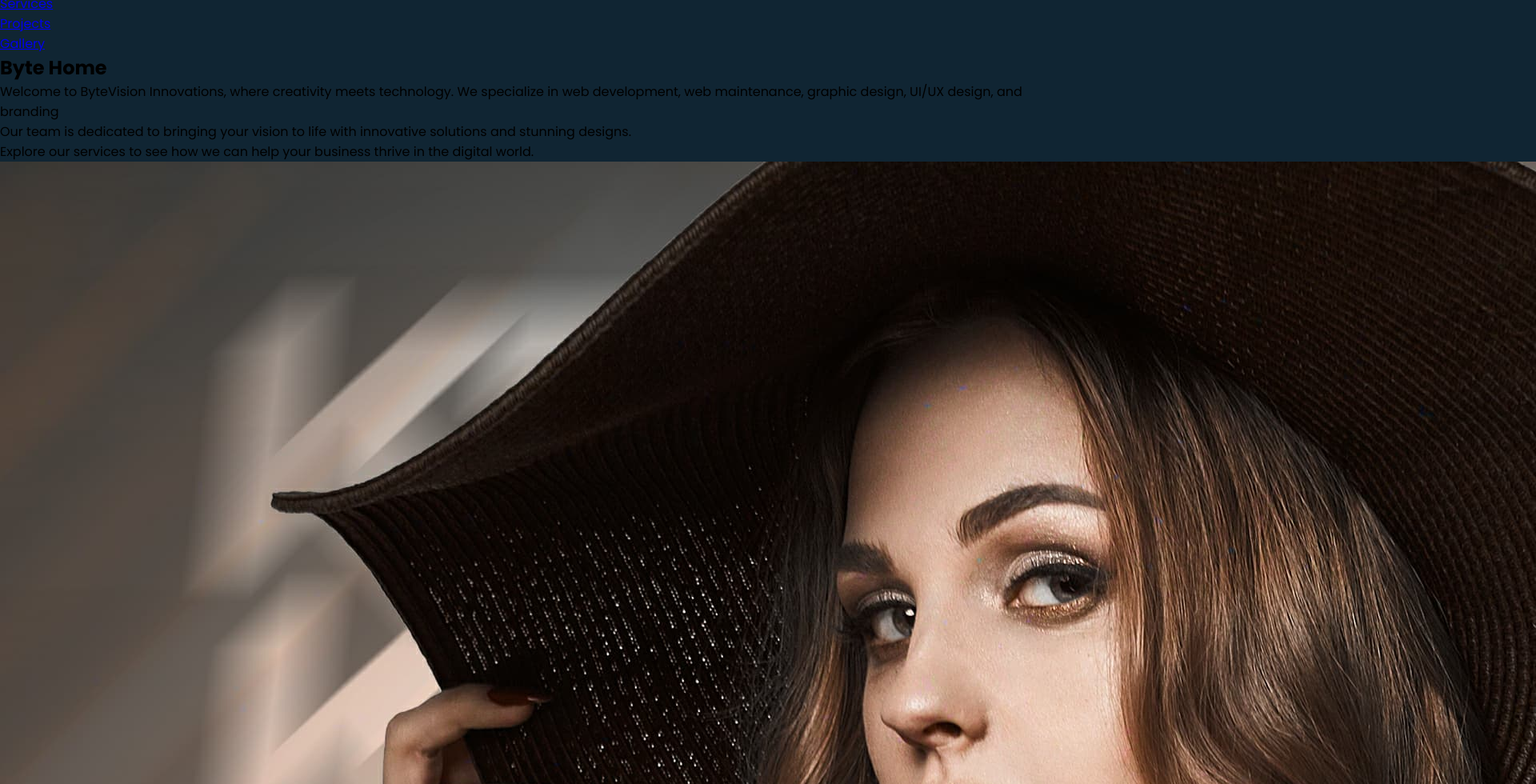
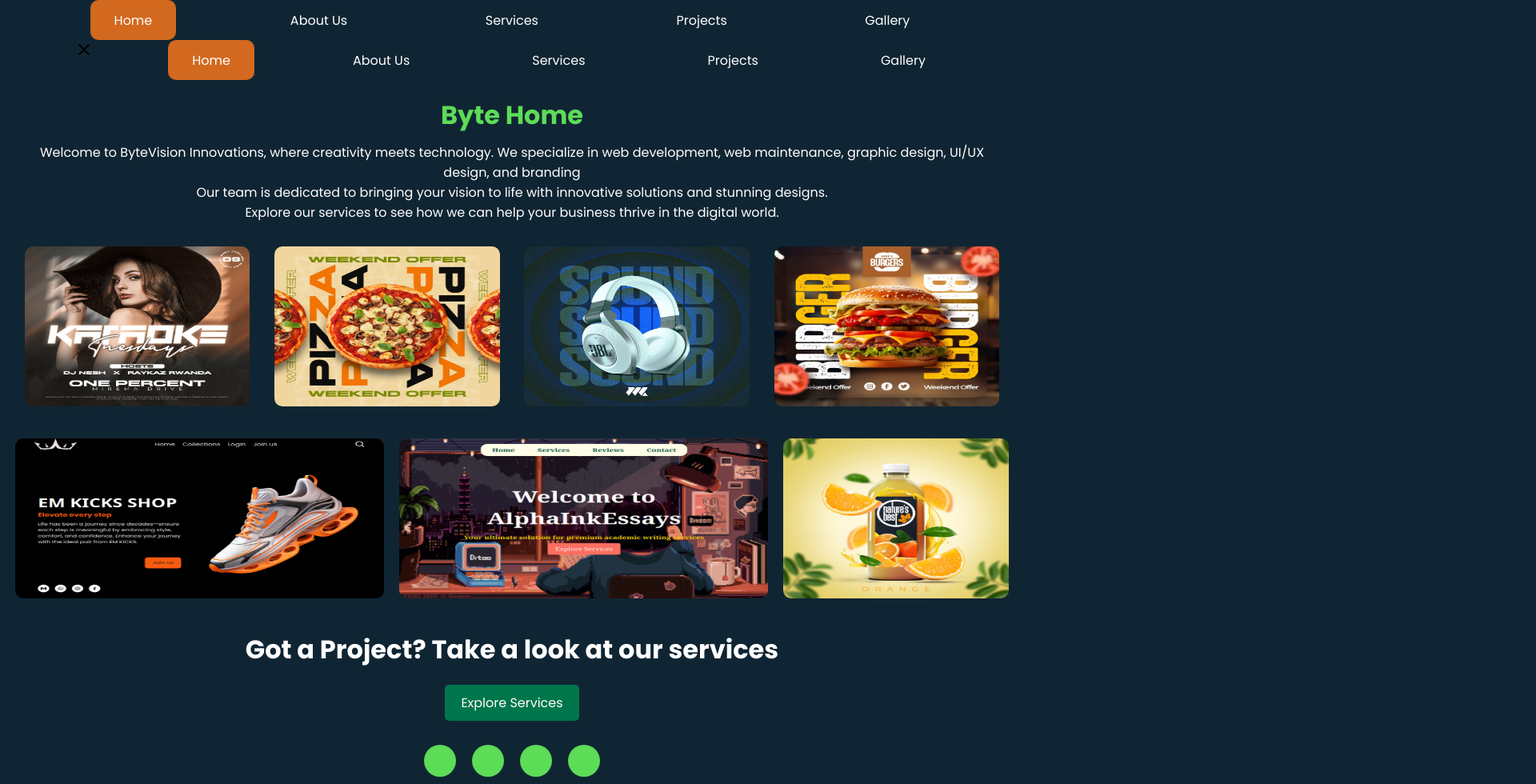
Before and after one commit to Emogy-reunion/portfolio-website, a Next.js app: page / in a window 1280 px wide. Shown: the part 320-1300 px from the top of the page at 80% size, 1920 px wide, since content can reach past the window. Built offline with nearby package versions, Linux system fonts and the light colour scheme.

Commit message:
minor changes

```diff
--- a/components/Cta.jsx
+++ b/components/Cta.jsx
@@ -1,29 +1,29 @@
 import React from 'react';
-import './Cta.module.css';
+import styles from './Cta.module.css';
 import Link from 'next/link';
 
 const CallAction = () => {
 	return (
-		<section className='cta'>
+		<section className={styles.cta}>
 			<h2>Got a Project? Take a look at our services</h2>
 
-			<div className='cta-text'>
-				<Link href='/services' className="btn">Explore Services</Link>
+			<div className={styles['cta-text']}>
+				<Link href='/services' className={styles["btn"]}>Explore Services</Link>
 
 
 			</div>
 
-			<div className='social-icons'>
-        			<a href="https://www.instagram.com" target="_blank" className="social-icon"><i className='bx bxl-instagram'></i></a>
+			<div className={styles['social-icons']}>
+        			<a href="https://www.instagram.com" target="_blank" className={styles["social-icon"]}><i className='bx bxl-instagram'></i></a>
 
-				<a href="https://www.linkedin.com" target="_blank" className="social-icon"><i className='bx bxl-linkedin'></i></a>
+				<a href="https://www.linkedin.com" target="_blank" className={styles["social-icon"]}><i className='bx bxl-linkedin'></i></a>
 
-				<a href="https://wa.me/254790425403" target="_blank" className="social-icon"><i className="bx bxl-whatsapp"></i></a>
+				<a href="https://wa.me/254790425403" target="_blank" className={styles["social-icon"]}><i className="bx bxl-whatsapp"></i></a>
 
-        			<a href="mailto:info.bytevision@gmail.com" target="_blank" className="social-icon"><i className="bx bxl-gmail"></i></a>
+        			<a href="mailto:info.bytevision@gmail.com" target="_blank" className={styles["social-icon"]}><i className="bx bxl-gmail"></i></a>
     			</div>
 
-			<div className="social">
+			<div className={styles.social}>
 				<a href="https://wa.me/254790425403" target="_blank">Let's Chat</a>
 			</div>
 		</section>
--- a/components/Header.jsx
+++ b/components/Header.jsx
@@ -1,10 +1,10 @@
 import React from 'react';
-import './Header.module.css'
+import styles from './Header.module.css';
 
 const Header = () => {
 	return (
-		<header className='logo-header'>
-			<div className='logo'>
+		<header className={styles['logo-header']}>
+			<div className={styles.logo}>
 				<img
 					src="/images/bytevision.png"
 					alt="bytevision logo"
--- a/components/Header.module.css
+++ b/components/Header.module.css
@@ -8,7 +8,7 @@
 	display: flex;
 	align-items: center;
 	justify-content: center;
-	background-image: url("/public/images/body.jpeg");
+	background-image: url("/images/body.jpeg");
         background-repeat: no-repeat;
         background-size: 100% 100%;
         background-position: center;
--- a/components/Homesample.jsx
+++ b/components/Homesample.jsx
@@ -1,39 +1,39 @@
 import React from 'react';
-import './Homesample.module.css';
+import styles from './Homesample.module.css';
 
 const HomeSample = () => {
 	return (
-		<section id='container'>
+		<section id={styles.container}>
 
-			<div className='sample-container'>
-				<div className='samples'>
+			<div className={styles['sample-container']}>
+				<div className={styles['samples']}>
 					<img src='/images/sample1.jpeg' alt='graphic design' />
 				</div>
 
-				<div className='samples'>
+				<div className={styles['samples']}>
                                         <img src='/images/sample2.jpeg' alt='graphic design' />
                                 </div>
 
-				<div className='samples'>
+				<div className={styles['samples']}>
                                         <img src='/images/sample3.jpeg' alt='graphic design' />
                                 </div>
 
-				<div className='samples'>
+				<div className={styles['samples']}>
                                         <img src='/images/sample4.jpeg' alt='graphic design' />
                                 </div>
 			</div>
 
-			<div className='sample-container'>
-				<div className='web'>
+			<div className={styles['sample-container']}>
+				<div className={styles.web}>
 					<img src='/images/em.png' alt='web development' />
 				</div>
 
-				<div className='web'>
+				<div className={styles.web}>
 					<img src='/images/web.jpeg' alt="web maintenance" />
 
 				</div>
 
-				<div className='samples hide-sample'>
+				<div className={`${styles.samples} ${styles['hide-sample']}`}>
                                         <img src='/images/sample7.jpeg' alt='graphic design' />
 
                                 </div>
--- a/components/Hometext.jsx
+++ b/components/Hometext.jsx
@@ -1,12 +1,12 @@
 import React from 'react';
-import './Hometext.module.css';
+import styles from './Hometext.module.css';
 
 const HomeText = () => {
 	return (
-		<section className='home'>
+		<section className={styles.home}>
 			<h1>Byte Home</h1>
 
-			<div className='home-text'>
+			<div className={styles['home-text']}>
 				<p>Welcome to ByteVision Innovations, where creativity meets technology. We specialize in web development, web maintenance, graphic design, UI/UX design, and branding</p>
 				<p>Our team is dedicated to bringing your vision to life with innovative solutions and stunning designs. </p>
 				<p>Explore our services to see how we can help your business thrive in the digital world.</p>
--- a/components/Navbar.jsx
+++ b/components/Navbar.jsx
@@ -1,7 +1,7 @@
 import React, { useState } from 'react';
 import Link from 'next/link'; // No need for <a> tag anymore
 import { useRouter } from 'next/router';
-import './Navbar.module.css';
+import styles from './Navbar.module.css';
 
 const NavBar = () => {
     const [isHidden, setSidebar] = useState(true);
@@ -17,51 +17,70 @@
 
     // Helper function to determine if the link is active
     const isActive = (path) => {
-        return router.pathname === path ? 'active-link' : '';
+        return router.pathname === path ? styles['active-link'] : '';
     };
 
     return (
-        <nav className='navbar'>
+        <nav className={styles.navbar}>
             <ul>
-                <li className='hide-on-mobile'>
-                    <Link href='/' className={`nav-link ${isActive('/')}`}>Home</Link>
+                <li className={styles['hide-on-mobile']}>
+                    <Link href='/' className={`${styles['nav-link']} ${isActive('/')}`}>Home</Link>
                 </li>
-                <li className='hide-on-mobile'>
-                    <Link href='/about' className={`nav-link ${isActive('/about')}`}>About Us</Link>
+                <li className={styles['hide-on-mobile']}>
+                    <Link href='/about' className={`${styles['nav-link']} ${isActive('/about')}`}>About Us</Link>
                 </li>
-                <li className='hide-on-mobile'>
-                    <Link href='/services' className={`nav-link ${isActive('/services')}`}>Services</Link>
+                <li className={styles['hide-on-mobile']}>
+                    <Link href='/services' className={`${styles['nav-link']} ${isActive('/services')}`}>Services</Link>
                 </li>
-                <li className='hide-on-mobile'>
-                    <Link href='/projects' className={`nav-link ${isActive('/projects')}`}>Projects</Link>
+                <li className={styles['hide-on-mobile']}>
+                    <Link href='/projects' className={`${styles['nav-link']} ${isActive('/projects')}`}>Projects</Link>
                 </li>
-                <li className='hide-on-mobile'>
-                    <Link href='/gallery' className={`nav-link ${isActive('/gallery')}`}>Gallery</Link>
+                <li className={styles['hide-on-mobile']}>
+                    <Link href='/gallery' className={`${styles['nav-link']} ${isActive('/gallery')}`}>Gallery</Link>
                 </li>
-                <li className="menu-button">
-                    <a className='nav-link' onClick={ShowSidebar}>
+                <li className={styles["menu-button"]}>
+                    <Link href='#' className={styles['nav-link']} onClick={ShowSidebar}>
                         <svg xmlns="http://www.w3.org/2000/svg" height="24" viewBox="0 -960 960 960" width="24">
                             <path d="M120-240v-80h720v80H120Zm0-200v-80h720v80H120Zm0-200v-80h720v80H120Z"/>
                         </svg>
-                    </a>
+                    </Link>
                 </li>
             </ul>
 
-            <ul className={isHidden ? 'hide-sidebar' : 'sidebar'}>
+
+
+	     <ul className={isHidden ? styles['hide-sidebar'] : styles.sidebar}>
             <li>
-                    <Link href='/' className={`nav-link ${isActive('/')}`}>Home</Link>
+                <Link href="#" className="nav-link" onClick={HideSidebar}>
+                    <svg xmlns="http://www.w3.org/2000/svg" height="24" viewBox="0 -960 960 960" width="24">
+                        <path d="m256-200-56-56 224-224-224-224 56-56 224 224 224-224 56 56-224 224 224 224-56 56-224-224-224 224Z"/>
+                    </svg>
+                </Link>
             </li>
             <li>
-                    <Link href='/about' className={`nav-link ${isActive('/about')}`}>About Us</Link>
+                <Link href="/" className={`${styles['nav-link']} ${isActive('/')}`}>
+                    Home
+                </Link>
             </li>
             <li>
-                    <Link href='/services' className={`nav-link ${isActive('/services')}`}>Services</Link>
+                <Link href="/about" className={`${styles['nav-link']} ${isActive('/about')}`}>
+                    About Us
+                </Link>
             </li>
             <li>
-                    <Link href='/projects' className={`nav-link ${isActive('/projects')}`}>Projects</Link>
+                <Link href="/services" className={`${styles['nav-link']} ${isActive('/services')}`}>
+                    Services
+                </Link>
             </li>
             <li>
-                    <Link href='/gallery' className={`nav-link ${isActive('/gallery')}`}>Gallery</Link>
+                <Link href="/projects" className={`${styles['nav-link']} ${isActive('/projects')}`}>
+                    Projects
+                </Link>
+            </li>
+            <li>
+                <Link href="/gallery" className={`${styles['nav-link']} ${isActive('/gallery')}`}>
+                    Gallery
+                </Link>
             </li>
         </ul>
         </nav>
--- a/components/Navbar.module.css
+++ b/components/Navbar.module.css
@@ -41,11 +41,11 @@
 }
 
 .sidebar {
-	position: absolute;
+	position: fixed;
 	top: 0;
 	right: 0;
+	display: 0;
 	width: 100%;
-	display: flex;
 	background-color: #008080;
 	border-radius: 4px;
 	box-shadow: 0 0 10px rgba(250, 250, 250, 0.3);
```
Also changed, not shown: components/Aboutdetails.jsx (+4 -4 lines), components/Gallerydetails.jsx (+11 -11 lines), components/Projectdetails.jsx (+7 -7 lines), components/Servicesdetails.jsx (+18 -21 lines), 1 other file (tests, documents, lock files or other folders). Lines whose indentation alone changed are shown as unchanged.
